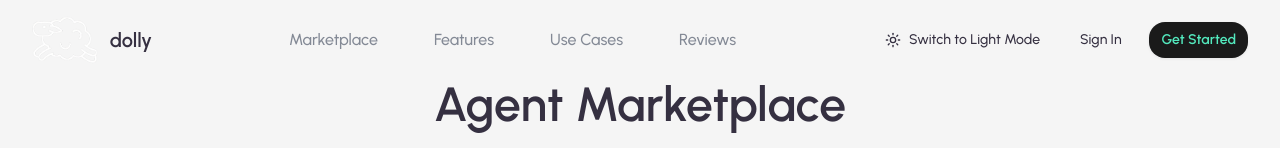
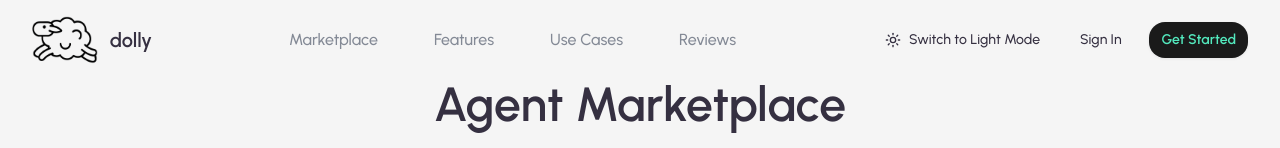
Before and after one commit to yairpike/dollyland, a React (Vite) app: page /marketplace in a window 1280 px wide. Shown: the top 148 px of the page. Built offline with nearby package versions, Linux system fonts and the light colour scheme; no server answers; the database is empty.

Commit message:
Fix logo visibility in Header
The AI fixed the logo visibility issue in the `Header.tsx` component. The logo was not displaying correctly, and this change ensures it is visible.

```diff
--- a/src/components/Header.tsx
+++ b/src/components/Header.tsx
@@ -13,7 +13,7 @@ export const Header = () => {
   const { theme } = useTheme();
   const navigate = useNavigate();
 
-  const logoSrc = theme === 'dark' ? '/lovable-uploads/85abbc87-fafc-4307-86a1-f85ed74b639e.png' : '/lovable-uploads/c8c73254-3940-4a5b-b990-cb30d21dc890.png';
+  const logoSrc = theme === 'dark' ? '/lovable-uploads/c8c73254-3940-4a5b-b990-cb30d21dc890.png' : '/lovable-uploads/85abbc87-fafc-4307-86a1-f85ed74b639e.png';
 
   const handleSignOut = async () => {
     try {
```
